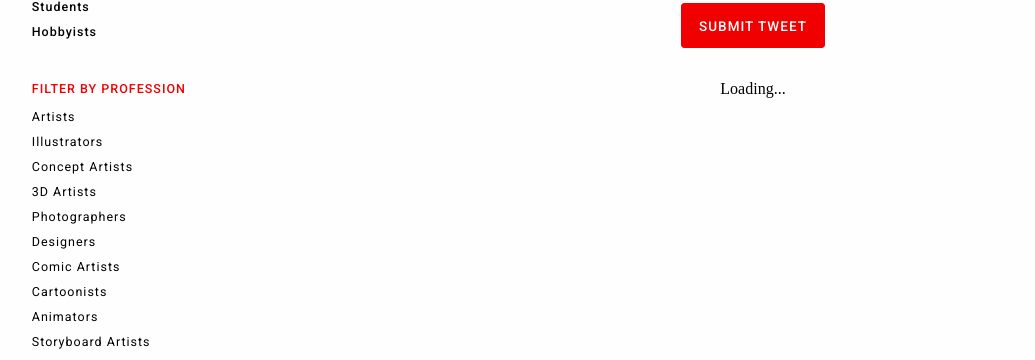
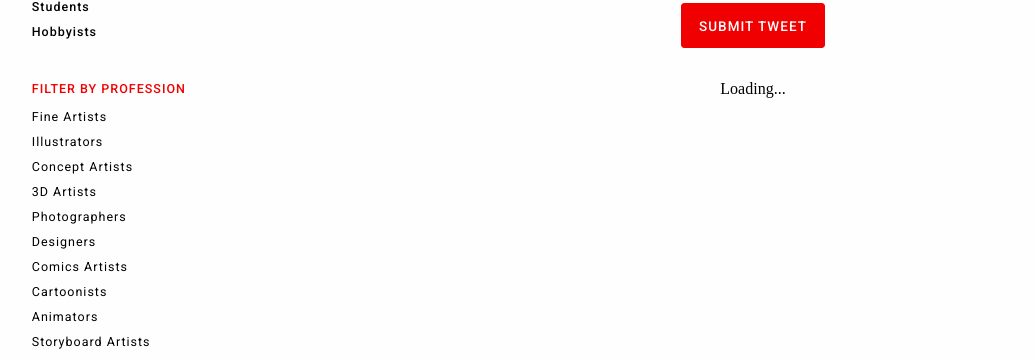
Before and after one commit to jrc03c/visiblepeeps, a Jekyll site: the page built from pages/index.html, in a window 1280 px wide. Shown: the part 275-635 px from the top of the page, without its empty margins (12-1047 px from the left). Built offline with Jekyll 4.4.1, drawn with Linux system fonts in a browser that asks for light colours; nearby versions of some CDN libraries; some web fonts are replaced; comment, search, counter and statistics services are not loaded.

Commit message:
Update index.html

```diff
--- a/pages/index.html
+++ b/pages/index.html
@@ -6,7 +6,7 @@ layout: default
 <button class="mobile-nav">&#x2630;</button>
 
 <div id="side-menu">
-	<ul class="category dynamic-height">
+	<ul class="category">
 		<li><a style="font-weight:500;" href="">SHOW ALL</a></li>
 
 		<br><br>
@@ -23,13 +23,13 @@ layout: default
 		<br><br>
 
 		<li style="color:rgb(240,0,0); font-weight:500; padding-bottom:0.25em;">FILTER BY PROFESSION</li>
-		<li><a href="">Artists</a></li>
+		<li><a href="">Fine Artists</a></li>
 		<li><a href="">Illustrators</a></li>
 		<li><a href="">Concept Artists</a></li>
 		<li><a href="">3D Artists</a></li>
 		<li><a href="">Photographers</a></li>
 		<li><a href="">Designers</a></li>
-		<li><a href="">Comic Artists</a></li>
+		<li><a href="">Comics Artists</a></li>
 		<li><a href="">Cartoonists</a></li>
 		<li><a href="">Animators</a></li>
 		<li><a href="">Storyboard Artists</a></li>
```
